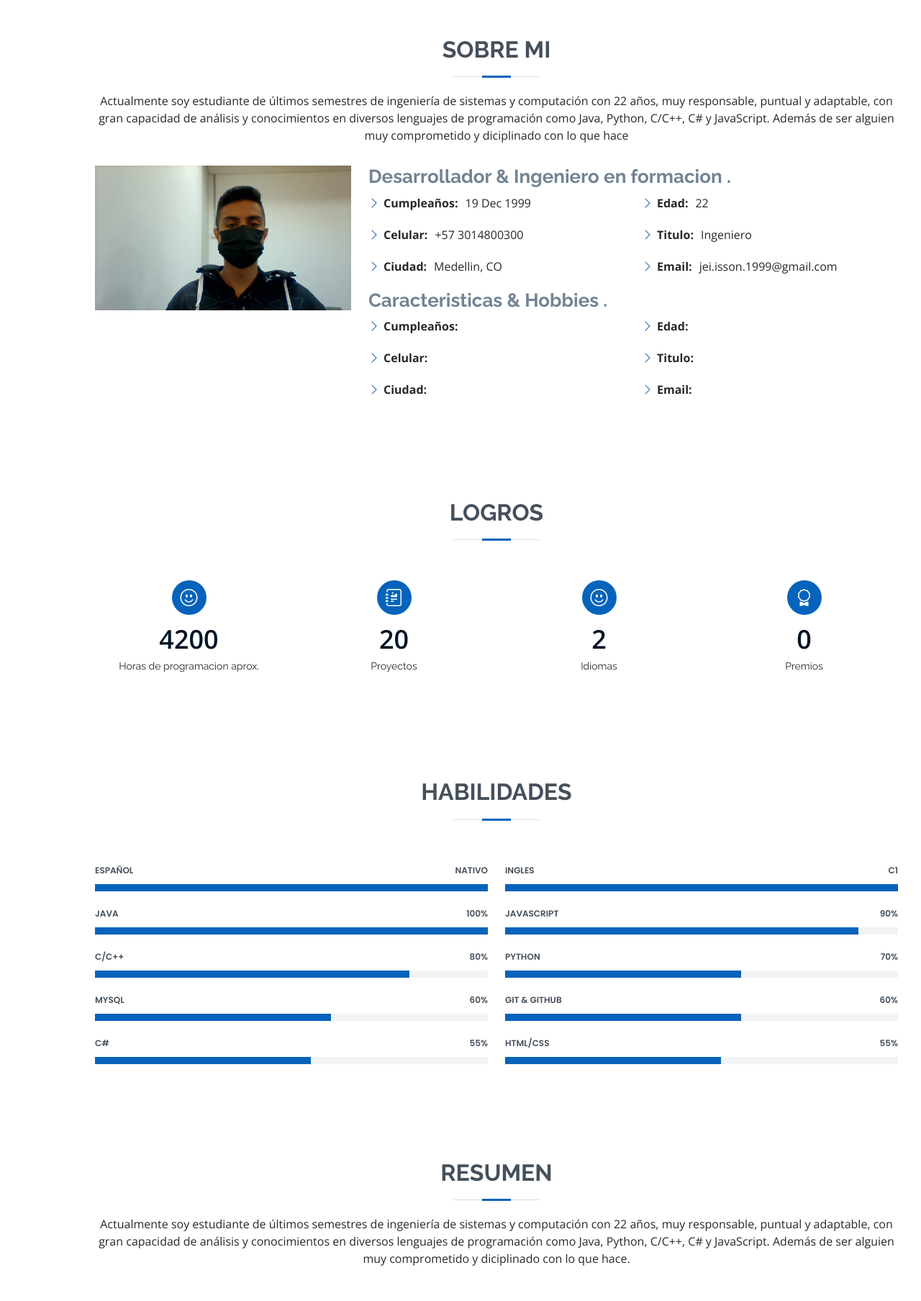
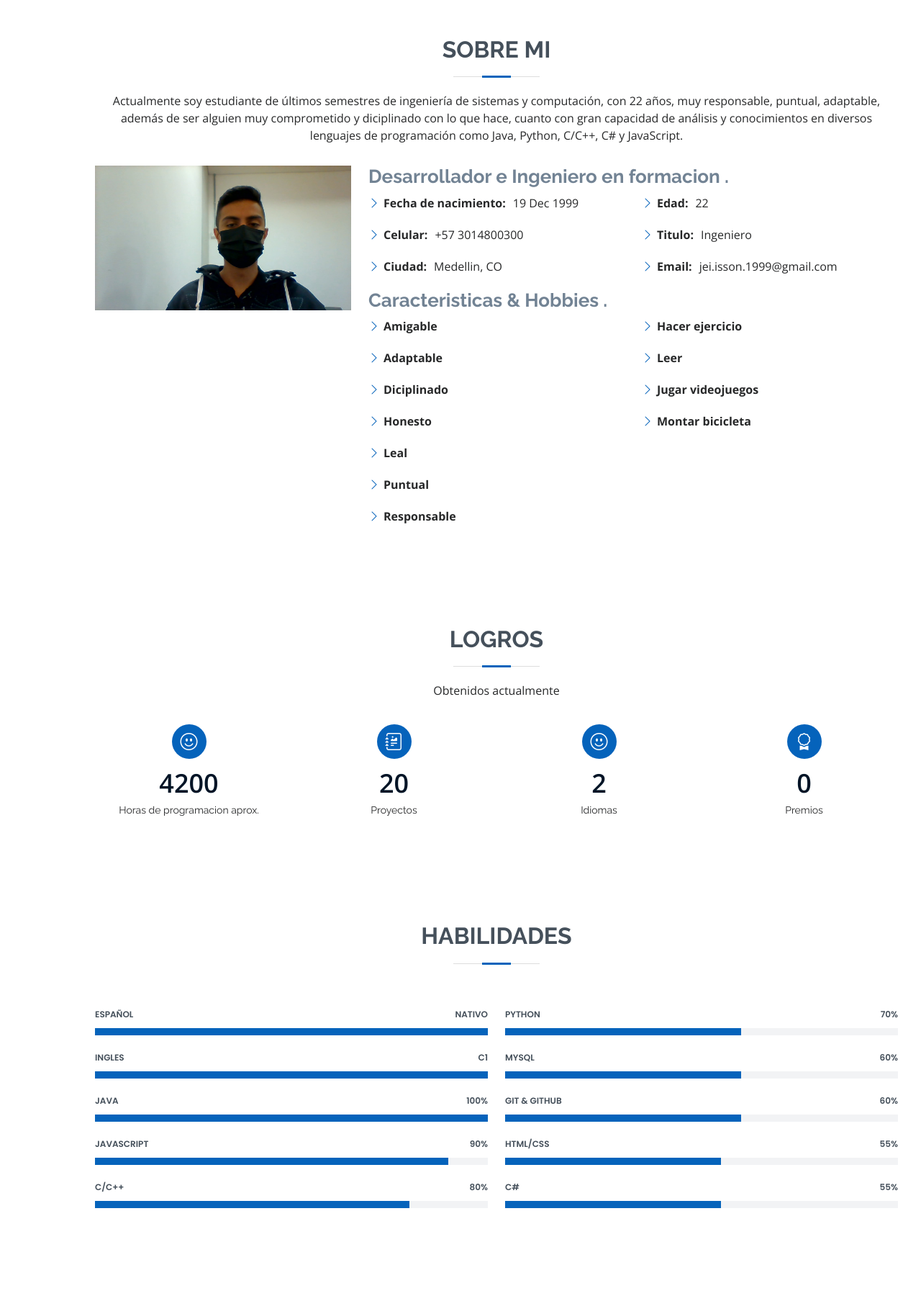
Before and after one commit to jeissongarciacano/jeissongarciacano.github.io, a plain HTML site: page index.html in a window 1280 px wide. Shown: the part 810-2617 px from the top of the page at 72% size. Drawn offline with nearby package versions, Linux system fonts and the light colour scheme.

Commit message:
correcciones

```diff
--- a/index.html
+++ b/index.html
@@ -63,7 +63,7 @@
       <p>Soy <span class="typed" data-typed-items="Desarrollador, Estudiante, Freelancer"></span></p>
       <div class="social-links">
         <a href="https://twitter.com/Jei1999" class="twitter"><i class="bx bxl-twitter"></i></a>
-        <a href="#" class="facebook"><i class="bx bxl-facebook"></i></a>
+        <a href="https://www.facebook.com/jeisson.garcia40" class="facebook"><i class="bx bxl-facebook"></i></a>
         <a href="https://www.instagram.com/jeissongarcia1/" class="instagram"><i class="bx bxl-instagram"></i></a>
         <a href="https://github.com/jeissongarciacano" class="github"><i class="bx bxl-github"></i></a>
         <a href="http://www.linkedin.com/in/jeisson-cano-0949771a5" class="linkedin"><i class="bx bxl-linkedin"></i></a>
@@ -80,11 +80,10 @@
         <div class="section-title">
           <h2>Sobre mi</h2>
           <p>
-            Actualmente soy estudiante de últimos semestres de ingeniería de sistemas y
-            computación con 22 años, muy responsable, puntual y adaptable, con
-            gran capacidad de análisis y conocimientos en diversos lenguajes de
-            programación como Java, Python, C/C++, C# y JavaScript. Además de ser
-            alguien muy comprometido y diciplinado con lo que hace</p>
+            Actualmente soy estudiante de últimos semestres de ingeniería de sistemas y computación, con 22 años, muy responsable, puntual, adaptable,
+            además de ser alguien muy comprometido y diciplinado con lo que hace, cuanto con gran capacidad de análisis y conocimientos en diversos lenguajes de programación
+            como Java, Python, C/C++, C# y JavaScript.
+          </p>
         </div>
 
         <div class="row">
@@ -92,11 +91,11 @@
             <img src="assets/img/profile-img.jpg" class="img-fluid" alt="">
           </div>
           <div class="col-lg-8 pt-4 pt-lg-0 content">
-            <h3>Desarrollador &amp; Ingeniero en formacion .</h3>
+            <h3>Desarrollador e Ingeniero en formacion .</h3>
             <div class="row">
               <div class="col-lg-6">
                 <ul>
-                  <li><i class="bi bi-chevron-right"></i> <strong>Cumpleaños:</strong> <span>19 Dec 1999</span></li>
+                  <li><i class="bi bi-chevron-right"></i> <strong>Fecha de nacimiento:</strong> <span>19 Dec 1999</span></li>
                   <li><i class="bi bi-chevron-right"></i> <strong>Celular:</strong> <span>+57 3014800300</span></li>
                   <li><i class="bi bi-chevron-right"></i> <strong>Ciudad:</strong> <span>Medellin, CO</span></li>
                 </ul>
@@ -113,16 +112,21 @@
             <div class="row">
               <div class="col-lg-6">
                 <ul>
-                  <li><i class="bi bi-chevron-right"></i> <strong>Cumpleaños:</strong></li>
-                  <li><i class="bi bi-chevron-right"></i> <strong>Celular:</strong></li>
-                  <li><i class="bi bi-chevron-right"></i> <strong>Ciudad:</strong></li>
+                  <li><i class="bi bi-chevron-right"></i> <strong>Amigable</strong></li>
+                  <li><i class="bi bi-chevron-right"></i> <strong>Adaptable</strong></li>
+                  <li><i class="bi bi-chevron-right"></i> <strong>Diciplinado</strong></li>
+                  <li><i class="bi bi-chevron-right"></i> <strong>Honesto</strong></li>
+                  <li><i class="bi bi-chevron-right"></i> <strong>Leal</strong></li>
+                  <li><i class="bi bi-chevron-right"></i> <strong>Puntual</strong></li>
+                  <li><i class="bi bi-chevron-right"></i> <strong>Responsable</strong></li>
                 </ul>
               </div>
               <div class="col-lg-6">
                 <ul>
-                  <li><i class="bi bi-chevron-right"></i> <strong>Edad:</strong> </li>
-                  <li><i class="bi bi-chevron-right"></i> <strong>Titulo:</strong></li>
-                  <li><i class="bi bi-chevron-right"></i> <strong>Email:</strong></li>
+                  <li><i class="bi bi-chevron-right"></i> <strong>Hacer ejercicio</strong></li>
+                  <li><i class="bi bi-chevron-right"></i> <strong>Leer</strong> </li>
+                  <li><i class="bi bi-chevron-right"></i> <strong>Jugar videojuegos</strong></li>
+                  <li><i class="bi bi-chevron-right"></i> <strong>Montar bicicleta</strong></li>
                 </ul>
               </div>
             </div>
@@ -139,7 +143,7 @@
         <div class="section-title">
           <h2>Logros</h2>
           <p>
-
+            Obtenidos actualmente
           </p>
         </div>
 
@@ -202,39 +206,14 @@
             </div>
 
             <div class="progress">
-              <span class="skill">Java <i class="val">100%</i></span>
+              <span class="skill">Ingles <i class="val">C1</i></span>
               <div class="progress-bar-wrap">
                 <div class="progress-bar" role="progressbar" aria-valuenow="100" aria-valuemin="0" aria-valuemax="100"></div>
               </div>
             </div>
 
             <div class="progress">
-              <span class="skill">C/C++ <i class="val">80%</i></span>
-              <div class="progress-bar-wrap">
-                <div class="progress-bar" role="progressbar" aria-valuenow="80" aria-valuemin="0" aria-valuemax="100"></div>
-              </div>
-            </div>
-
-            <div class="progress">
-              <span class="skill">MySQL <i class="val">60%</i></span>
-              <div class="progress-bar-wrap">
-                <div class="progress-bar" role="progressbar" aria-valuenow="60" aria-valuemin="0" aria-valuemax="100"></div>
-              </div>
-            </div>
-
-            <div class="progress">
-              <span class="skill">C# <i class="val">55%</i></span>
-              <div class="progress-bar-wrap">
-                <div class="progress-bar" role="progressbar" aria-valuenow="55" aria-valuemin="0" aria-valuemax="100"></div>
-              </div>
-            </div>
-
-          </div>
-
-          <div class="col-lg-6">
-
-            <div class="progress">
-              <span class="skill">Ingles <i class="val">C1</i></span>
+              <span class="skill">Java <i class="val">100%</i></span>
               <div class="progress-bar-wrap">
                 <div class="progress-bar" role="progressbar" aria-valuenow="100" aria-valuemin="0" aria-valuemax="100"></div>
               </div>
@@ -248,7 +227,25 @@
             </div>
 
             <div class="progress">
+              <span class="skill">C/C++ <i class="val">80%</i></span>
+              <div class="progress-bar-wrap">
+                <div class="progress-bar" role="progressbar" aria-valuenow="80" aria-valuemin="0" aria-valuemax="100"></div>
+              </div>
+            </div>
+
+          </div>
+
+          <div class="col-lg-6">
+
+            <div class="progress">
               <span class="skill">Python <i class="val">70%</i></span>
+              <div class="progress-bar-wrap">
+                <div class="progress-bar" role="progressbar" aria-valuenow="60" aria-valuemin="0" aria-valuemax="100"></div>
+              </div>
+            </div>
+
+            <div class="progress">
+              <span class="skill">MySQL <i class="val">60%</i></span>
               <div class="progress-bar-wrap">
                 <div class="progress-bar" role="progressbar" aria-valuenow="60" aria-valuemin="0" aria-valuemax="100"></div>
               </div>
@@ -268,6 +265,13 @@
               </div>
             </div>
 
+            <div class="progress">
+              <span class="skill">C# <i class="val">55%</i></span>
+              <div class="progress-bar-wrap">
+                <div class="progress-bar" role="progressbar" aria-valuenow="55" aria-valuemin="0" aria-valuemax="100"></div>
+              </div>
+            </div>
+
           </div>
 
         </div>
@@ -281,11 +285,11 @@
 
         <div class="section-title">
           <h2>Resumen</h2>
-          <p>Actualmente soy estudiante de últimos semestres de ingeniería de sistemas y
-            computación con 22 años, muy responsable, puntual y adaptable, con
-            gran capacidad de análisis y conocimientos en diversos lenguajes de
-            programación como Java, Python, C/C++, C# y JavaScript. Además de ser
-            alguien muy comprometido y diciplinado con lo que hace.</p>
+          <p>
+            Actualmente soy estudiante de últimos semestres de ingeniería de sistemas y computación, con 22 años, muy responsable, puntual, adaptable,
+            además de ser alguien muy comprometido y diciplinado con lo que hace, cuanto con gran capacidad de análisis y conocimientos en diversos lenguajes de programación
+            como Java, Python, C/C++, C# y JavaScript.
+          </p>
         </div>
 
         <div class="row">
@@ -348,10 +352,17 @@
         </div>
         <div class="row">
           <div class="col-lg-6">
+
             <div class="resume-item">
               <h4>Desarrollo videojuego serpiente en lenguaje C</h4>
               <h5>2016 - 2016</h5>
               <p>Juego de serpiente basado en C, donde se obtenia el juego de la serpiente</p>
+            </div>
+
+            <div class="resume-item">
+              <h4>Desarrollo mano robotica basada en lenguaje C</h4>
+              <h5>Sept 2017 - Nov 2017</h5>
+              <p>Mano robotica capaz de agarrar objetos no pesados, hecha a base de mangueras de plastico, servomotores y una placa Arduino para fin academico</p>
             </div>
 
             <div class="resume-item">
@@ -366,6 +377,14 @@
             </div>
 
             <div class="resume-item">
+              <h4>Desarrollo videojuego triki en java</h4>
+              <h5>May 2019 - May 2019</h5>
+              <p>
+                Desarrollo de videojuego de triki con implementacion de algoritmo que predice posible nodo y uso de estrutura de datos
+              </p>
+            </div>
+
+            <div class="resume-item">
               <h4>Puerta inteligente basada en C y Python</h4>
               <h5>Jul 2019 - Nov 2019</h5>
               <p>
@@ -375,12 +394,34 @@
             </div>
 
             <div class="resume-item">
+              <h4>Compliador de lenguaje en JavaScript</h4>
+              <h5>Jul 2019 - Nov 2019</h5>
+              <p>
+                Desarrollo de analizador lexico y compilador de lenguaje de programacion que permitia analizar un codigo entrado por un cuadro de texto, retornaba la tabla y detectaba
+                posibles errores en la estructura del mismo, indicando donde se encontraba este error, todo basado en lenguaje JavaScript
+              </p>
+            </div>
+
+          </div>
+
+          <div class="col-lg-6">
+
+            <div class="resume-item">
               <h4>Desarrollo videojuego Java y MySQL </h4>
               <h5>Feb 2020 - May 2020</h5>
               <p>
                 Se uso la Plataforma Android studio se desarrolló un
                 aplicativo móvil que enseñara diversos temas mientras se
                 jugaba.
+              </p>
+            </div>
+
+            <div class="resume-item">
+              <h4>Desarrollo videojuego 3D C# </h4>
+              <h5>Sept 2020 - May 2021</h5>
+              <p>
+                Usando el motor de fisicas unity, se desarrollo un videojuego de evitar obstaculos e ir acumulando puntos mientras la velocidad y la cantidad
+                de obstaculos aumentan, llevando asi un conteo de puntos.
               </p>
             </div>
 
@@ -395,49 +436,6 @@
             </div>
 
             <div class="resume-item">
-              <h4>Desarrollo portafolio web HTML/CSS y JS </h4>
-              <h5>Ene 2022 - Feb 2022</h5>
-              <p>
-                Pagina web que inluye informacion personal dirigiada a un desarrollo aplicando conocimientos adquiridos en ingenieria web
-              </p>
-            </div>
-
-          </div>
-
-          <div class="col-lg-6">
-            <div class="resume-item">
-              <h4>Desarrollo mano robotica basada en lenguaje C</h4>
-              <h5>Sept 2017 - Nov 2017</h5>
-              <p>Mano robotica capaz de agarrar objetos no pesados, hecha a base de mangueras de plastico, servomotores y una placa Arduino para fin academico</p>
-            </div>
-
-            <div class="resume-item">
-              <h4>Desarrollo videojuego triki en java</h4>
-              <h5>May 2019 - May 2019</h5>
-              <p>
-                Desarrollo de videojuego de triki con implementacion de algoritmo que predice posible nodo y uso de estrutura de datos
-              </p>
-            </div>
-
-            <div class="resume-item">
-              <h4>Compliador de lenguaje en JavaScript</h4>
-              <h5>Jul 2019 - Nov 2019</h5>
-              <p>
-                Desarrollo de analizador lexico y compilador de lenguaje de programacion que permitia analizar un codigo entrado por un cuadro de texto, retornaba la tabla y detectaba
-                posibles errores en la estructura del mismo, indicando donde se encontraba este error, todo basado en lenguaje JavaScript
-              </p>
-            </div>
-
-            <div class="resume-item">
-              <h4>Desarrollo videojuego 3D C# </h4>
-              <h5>Sept 2020 - May 2021</h5>
-              <p>
-                Usando el motor de fisicas unity, se desarrollo un videojuego de evitar obstaculos e ir acumulando puntos mientras la velocidad y la cantidad
-                de obstaculos aumentan, llevando asi un conteo de puntos.
-              </p>
-            </div>
-
-            <div class="resume-item">
               <h4>Desarrollo aplicativo web con Flask </h4>
               <h5>Nov 2021 - Nov 2021</h5>
               <p>
@@ -448,7 +446,13 @@
               </p>
             </div>
 
-
+            <div class="resume-item">
+              <h4>Desarrollo portafolio web HTML/CSS y JS </h4>
+              <h5>Ene 2022 - Feb 2022</h5>
+              <p>
+                Pagina web que inluye informacion personal dirigiada a un desarrollo aplicando conocimientos adquiridos en ingenieria web
+              </p>
+            </div>
 
           </div>
         </div>
@@ -656,7 +660,7 @@
       <p>Ingeniero de sistemas y computacion en formacion</p>
       <div class="social-links">
         <a href="https://twitter.com/Jei1999" class="twitter"><i class="bx bxl-twitter"></i></a>
-        <a href="#" class="facebook"><i class="bx bxl-facebook"></i></a>
+        <a href="https://www.facebook.com/jeisson.garcia40" class="facebook"><i class="bx bxl-facebook"></i></a>
         <a href="https://www.instagram.com/jeissongarcia1/" class="instagram"><i class="bx bxl-instagram"></i></a>
         <a href="https://github.com/jeissongarciacano" class="github"><i class="bx bxl-github"></i></a>
         <a href="http://www.linkedin.com/in/jeisson-cano-0949771a5" class="linkedin"><i class="bx bxl-linkedin"></i></a>
```
Also changed, not shown: portfolio-details.html (+1 -5 lines), assets/img/portfolio/portfolio-1.jpg (deleted), assets/img/portfolio/portfolio-2.jpg (deleted), assets/img/portfolio/portfolio-3.jpg (deleted), assets/img/portfolio/portfolio-4.jpg (deleted), assets/img/portfolio/portfolio-5.jpg (deleted), assets/img/portfolio/portfolio-6.jpg (deleted), assets/img/portfolio/portfolio-7.jpg (deleted), assets/img/portfolio/portfolio-8.jpg (deleted), assets/img/portfolio/portfolio-9.jpg (deleted), assets/img/portfolio/portfolio-details-1.jpg, assets/img/portfolio/portfolio-details-2.jpg, assets/img/portfolio/portfolio-details-3.jpg (deleted), assets/img/testimonials/testimonials-1.jpg, 4 more files.
